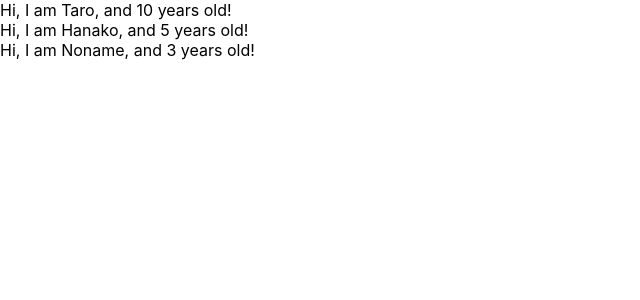
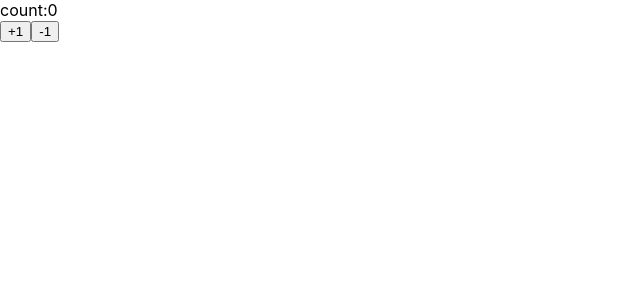
Before and after one commit to goalgoal/udemy-react-redux-crud-application, a React (Create React App) app: page / in a window 1280 px wide. Shown: the top 300 px of the page, without its empty margins (0-640 px from the left). Built offline with nearby package versions, Linux system fonts and the light colour scheme.

Commit message:
learn set-state

```diff
--- a/src/App.js
+++ b/src/App.js
@@ -1,28 +1,33 @@
-import React from 'react';
-import PropTypes from 'prop-types';
+import React, { Component } from 'react';
 
-function App() {
-  const profiles = [
-    {name: "Taro", age: 10},
-    {name: "Hanako", age: 5},
-    {name: "Noname", age: 3}
-  ]
-  return (
-    <div>
-      {
-        profiles.map((profile,index) => {
-          return <User name={profile.name} age={profile.age} key={index}/>
-        })
-      }
-    </div>
-  )
-}
-const User = (props) => {
-  return <div>Hi, I am {props.name}, and {props.age} years old!</div>
+const App=()=>
+    (
+    <Counter>
+    </Counter>
+    )
+
+class Counter extends Component{
+  constructor(props){
+    super(props)
+    console.log(this.state)
+    this.state = {count: 0}
+  }
+  handlePlusButton = () => {
+    this.setState({count: this.state.count + 1})
+  }
+  handleMinusButton = () => {
+    this.setState({count: this.state.count - 1})
+  }
+
+  render() {
+    return (
+      <React.Fragment>
+        <div>count:{this.state.count}</div>
+        <button onClick={this.handlePlusButton}>+1</button>
+        <button onClick={this.handleMinusButton}>-1</button>
+      </React.Fragment>
+    )
+  }
 }
 
-User.propTypes = {
-  name: PropTypes.string,
-  age: PropTypes.number.isRequired
-}
 export default App;
```
